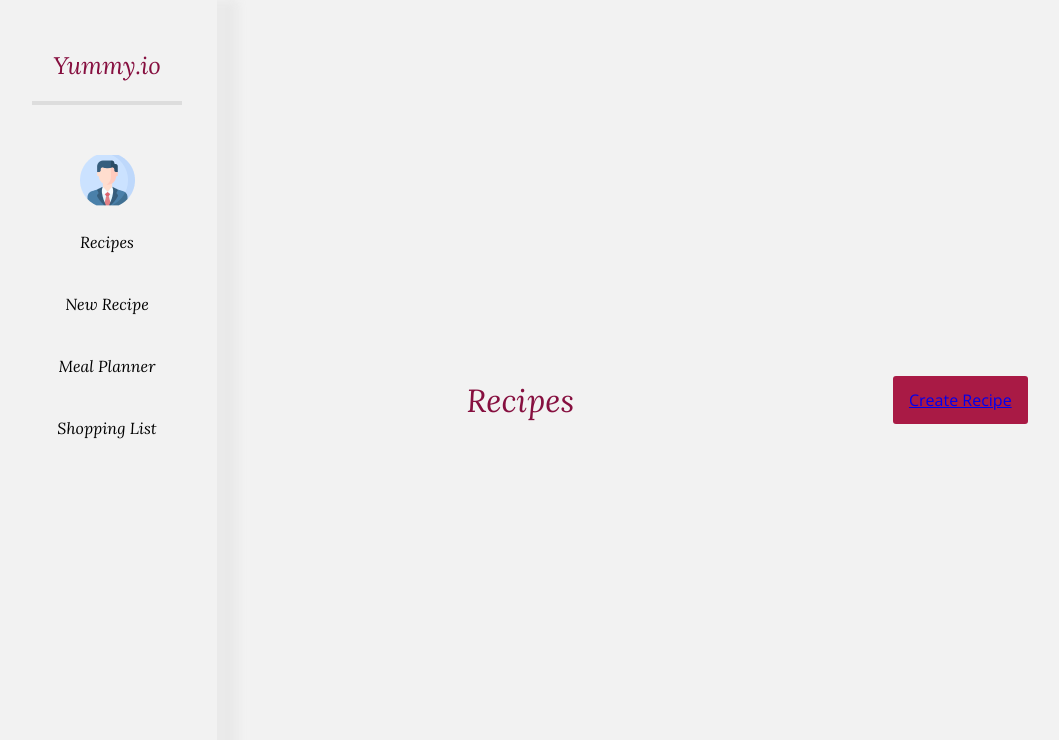
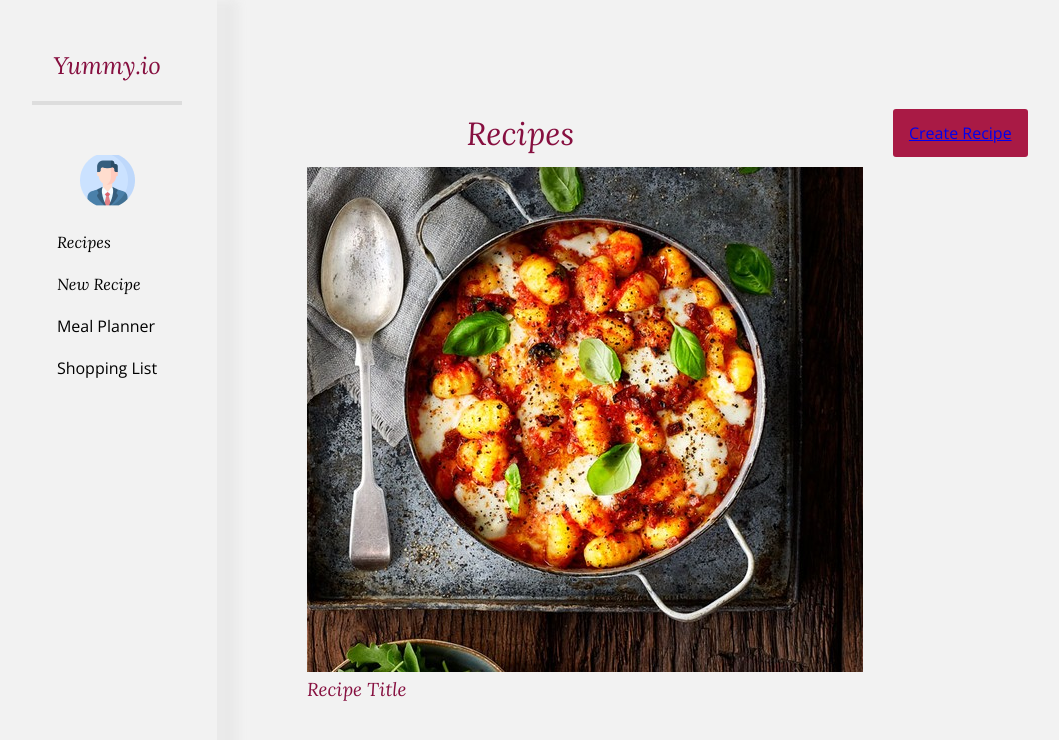
Before and after one commit to DannyDionisio/recipes, a React (Create React App) app in the folder web-app/: page /recipes in a window 1280 px wide. Shown: the top 740 px of the page, without its empty margins (3-1062 px from the left). Built offline with nearby package versions, Linux system fonts and the light colour scheme.

Commit message:
created recipe card

```diff
--- a/web-app/src/components/Menu/index.tsx
+++ b/web-app/src/components/Menu/index.tsx
@@ -4,9 +4,7 @@ const Menu: FC = ({ children }) => {
   return (
     <nav className="menu">
       <ul>
-        <li>
-          <a href="/">{children}</a>
-        </li>
+        {children}
       </ul>
     </nav>
   );
--- a/web-app/src/components/Navbar/index.tsx
+++ b/web-app/src/components/Navbar/index.tsx
@@ -21,17 +21,15 @@ const Navbar = () => {
       </section>
 
       <Menu>
-        <Link to="/recipes">
-          Recipes
-        </Link>
+        <li>
+          <Link to="/recipes">Recipes</Link>
+        </li>
+        <li>
+          <Link to="/recipe/create">New Recipe</Link>
+        </li>
+        <li>Meal Planner</li>
+        <li>Shopping List</li>
       </Menu>
-      <Menu>
-        <Link to="/recipe/create">
-          New Recipe
-        </Link>
-      </Menu>
-      <Menu>Meal Planner</Menu>
-      <Menu>Shopping List</Menu>
     </div>
   );
 };
--- /dev/null
+++ b/web-app/src/components/RecipeTile/index.tsx
@@ -0,0 +1,14 @@
+import React from "react";
+
+import Recipe from "../../assets/images/recipe.jpeg";
+
+const RecipeTile = () => {
+  return (
+    <div className="header">
+      <img src={Recipe} alt="Recipe" />
+      <h3>Recipe Title</h3>
+    </div>
+  );
+};
+
+export default RecipeTile;
--- a/web-app/src/pages/CreateRecipe/index.tsx
+++ b/web-app/src/pages/CreateRecipe/index.tsx
@@ -13,10 +13,13 @@ import ImageIcon from "../../assets/images/image-icon.svg";
 import PreparationSteps, { Step } from "../../components/PreparationSteps";
 import api from "../../services/api";
 import AddIngredients, { Ingredient } from "../../components/AddIngredients";
+import { useHistory } from "react-router-dom";
 
 // Create recipe context
 
 const CreateRecipe = () => {
+  let history = useHistory();
+
   const [title, setTitle] = useState("");
   const [category, setCategory] = useState("");
   const [portions, setPortions] = useState("");
@@ -56,6 +59,8 @@ const CreateRecipe = () => {
       })
       .then(() => {
         alert("Recipe created with success!");
+
+        history.push("/recipes");
       })
       .catch(() => {
         alert("Error to create recipe.");
--- a/web-app/src/pages/RecipesList/index.tsx
+++ b/web-app/src/pages/RecipesList/index.tsx
@@ -1,25 +1,25 @@
-import React from 'react';
-import { Link } from 'react-router-dom';
-import Button from '../../components/Button';
-import PageContainer from '../../components/PageContainer';
+import React from "react";
+import { Link } from "react-router-dom";
+import Button from "../../components/Button";
+import PageContainer from "../../components/PageContainer";
+import RecipeTile from "../../components/RecipeTile";
 
-import './styles.css';
+import "./styles.css";
 
 const RecipesList = () => {
   return (
     <div>
       <PageContainer>
-                <div className='recipes-list-header'>
+        <div className="recipes-list-header">
           <h1>Recipes</h1>
           <Button type="button">
-                        <Link to="/recipe/create">
-                            Create Recipe
-                        </Link>
+            <Link to="/recipe/create">Create Recipe</Link>
           </Button>
         </div>
+        <RecipeTile />
       </PageContainer>
     </div>
-    )
-}
+  );
+};
 
 export default RecipesList;
```
Also changed, not shown: web-app/src/assets/images/recipe.jpeg (added), web-app/src/components/RecipeTile/styles.css (added). Lines whose indentation alone changed are shown as unchanged.
